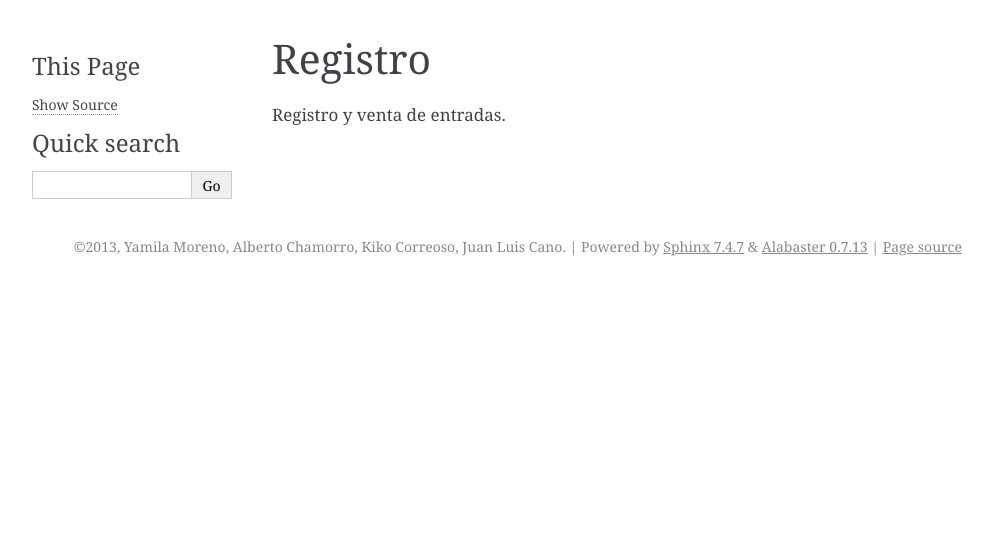
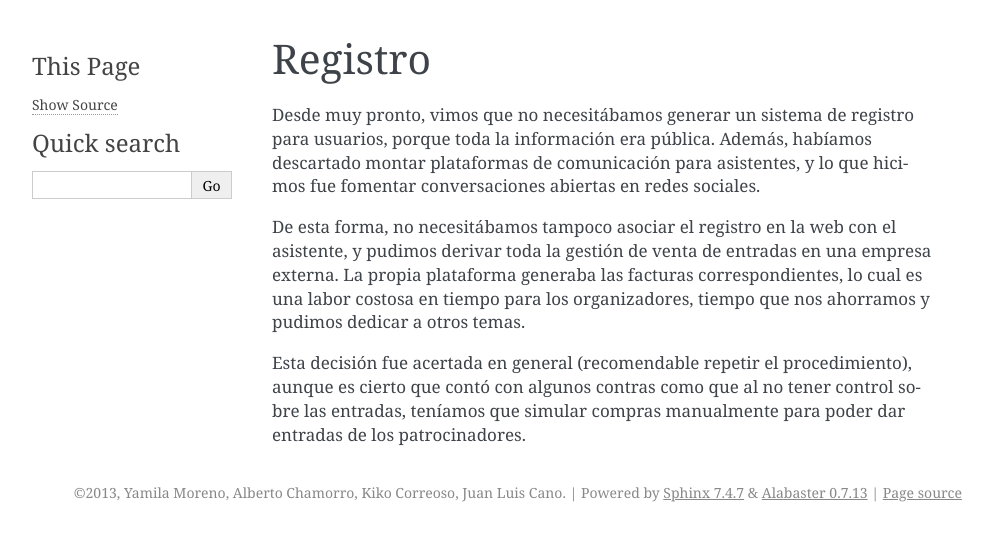
Before and after one commit to python-spain/postmortem-pycones2013, a Sphinx documentation site: the page built from source/registro.rst, in a window 1280 px wide. Shown: the top 541 px of the page, without its empty margins (148-1141 px from the left). Built offline with Sphinx 7.4.7, drawn with Linux system fonts in a browser that asks for light colours.

Commit message:
Registration

```diff
--- a/source/registro.rst
+++ b/source/registro.rst
@@ -1,4 +1,8 @@
 Registro
 ========
 
-Registro y venta de entradas.
+Desde muy pronto, vimos que no necesitábamos generar un sistema de registro para usuarios, porque toda la información era pública. Además, habíamos descartado montar plataformas de comunicación para asistentes, y lo que hicimos fue fomentar conversaciones abiertas en redes sociales.
+
+De esta forma, no necesitábamos tampoco asociar el registro en la web con el asistente, y pudimos derivar toda la gestión de venta de entradas en una empresa externa. La propia plataforma generaba las facturas correspondientes, lo cual es una labor costosa en tiempo para los organizadores, tiempo que nos ahorramos y pudimos dedicar a otros temas.
+
+Esta decisión fue acertada en general (recomendable repetir el procedimiento), aunque es cierto que contó con algunos contras como que al no tener control sobre las entradas, teníamos que simular compras manualmente para poder dar entradas de los patrocinadores.
```
